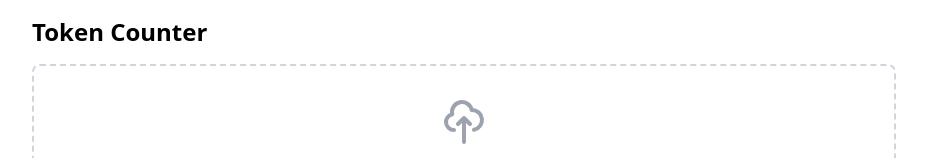
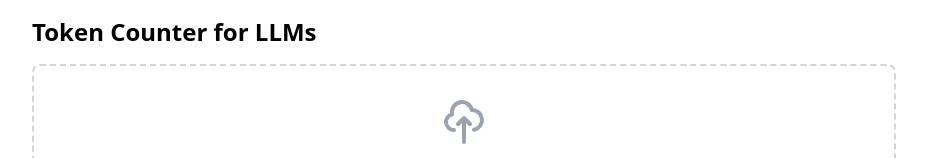
Before and after one commit to prashant-lonikar/token-counter, a React (Create React App) app: page / in a window 1280 px wide. Shown: the top 158 px of the page, without its empty margins (176-1103 px from the left). Built offline with nearby package versions, Linux system fonts and the light colour scheme.

Commit message:
Prepare for production deployment

```diff
--- a/public/index.html
+++ b/public/index.html
@@ -7,37 +7,14 @@
     <meta name="theme-color" content="#000000" />
     <meta
       name="description"
-      content="Web site created using create-react-app"
+      content="Token Counter - Calculate tokens and costs for GPT and Claude models"
     />
     <link rel="apple-touch-icon" href="%PUBLIC_URL%/logo192.png" />
-    <!--
-      manifest.json provides metadata used when your web app is installed on a
-      user's mobile device or desktop. See https://developers.google.com/web/fundamentals/web-app-manifest/
-    -->
     <link rel="manifest" href="%PUBLIC_URL%/manifest.json" />
-    <!--
-      Notice the use of %PUBLIC_URL% in the tags above.
-      It will be replaced with the URL of the `public` folder during the build.
-      Only files inside the `public` folder can be referenced from the HTML.
-
-      Unlike "/favicon.ico" or "favicon.ico", "%PUBLIC_URL%/favicon.ico" will
-      work correctly both with client-side routing and a non-root public URL.
-      Learn how to configure a non-root public URL by running `npm run build`.
-    -->
-    <title>React App</title>
+    <title>Token Counter | LLM Cost Calculator</title>
   </head>
   <body>
     <noscript>You need to enable JavaScript to run this app.</noscript>
     <div id="root"></div>
-    <!--
-      This HTML file is a template.
-      If you open it directly in the browser, you will see an empty page.
-
-      You can add webfonts, meta tags, or analytics to this file.
-      The build step will place the bundled scripts into the <body> tag.
-
-      To begin the development, run `npm start` or `yarn start`.
-      To create a production bundle, use `npm run build` or `yarn build`.
-    -->
   </body>
 </html>
--- a/src/App.jsx
+++ b/src/App.jsx
@@ -115,7 +115,7 @@
 
   return (
     <div className="max-w-4xl mx-auto p-4">
-      <h1 className="text-2xl font-bold mb-4">Token Counter</h1>
+      <h1 className="text-2xl font-bold mb-4">Token Counter for LLMs</h1>
 
       <div className="mb-6">
         <div
```
Also changed, not shown: package.json (+18 -0 lines), 1 other file (tests, documents, lock files or other folders).
